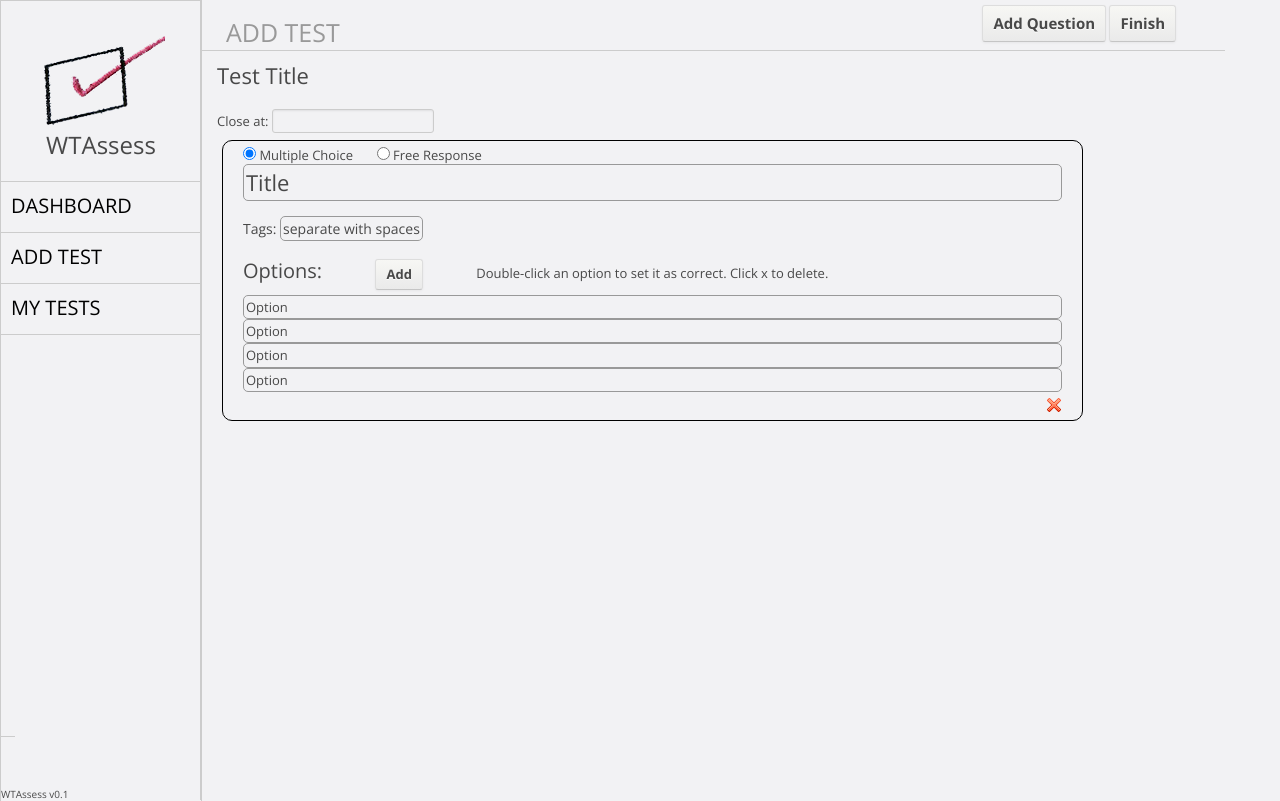
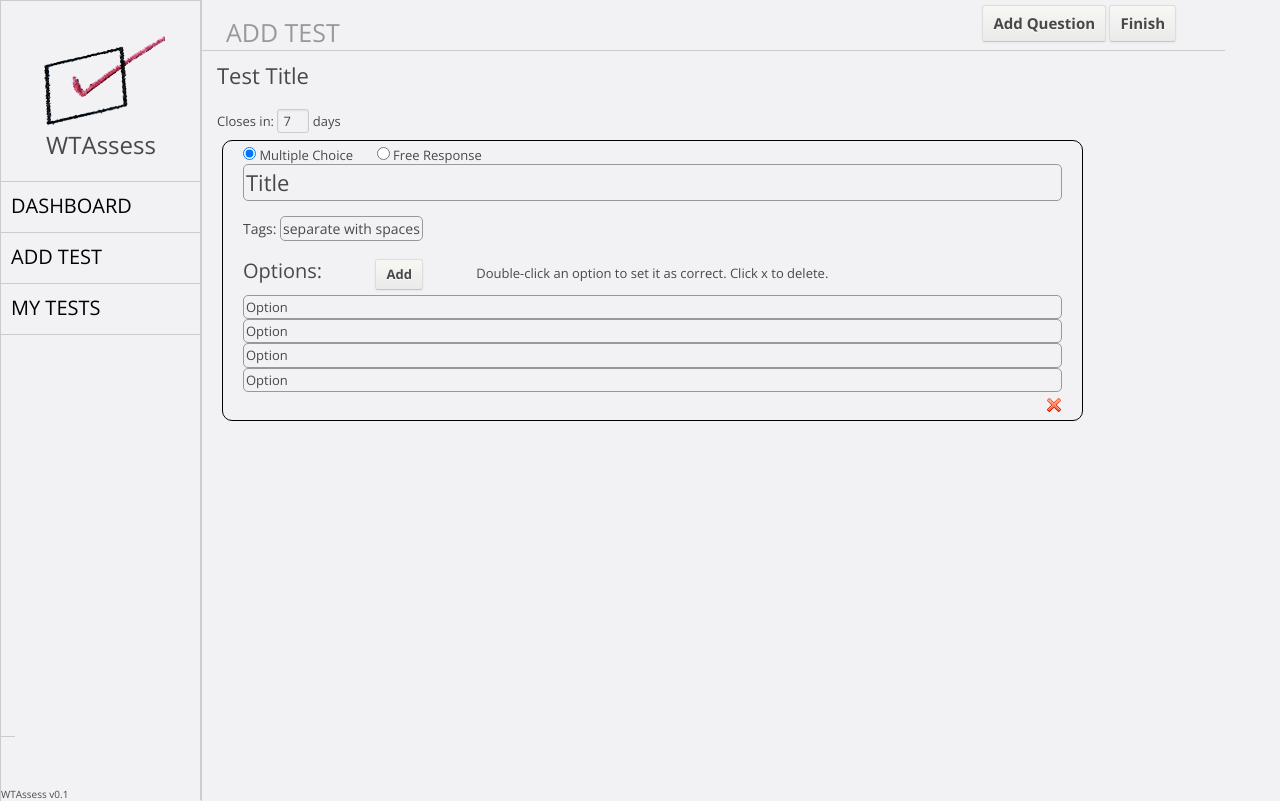
Before and after one commit to jwoglom/pilotdc, a Django app: template webassess/templates/quest/add.html in a window 1280 px wide. Shown: the top 801 px of the page. Run offline with Django 3.2, Linux system fonts and the light colour scheme; the template is opened without the code that fills it, so the values that code supplies are empty; parts of the project's set-up code (start-up, migrations or seed data) failed here and were passed over; some libraries are stand-ins or nearby versions.

Commit message:
what is in this commit i don't know

```diff
--- a/webassess/quest/models.py
+++ b/webassess/quest/models.py
@@ -33,7 +33,7 @@ class Test(models.Model):
             )
     creator = models.ForeignKey('users.Teacher', null=True, blank=True)
     enddate = models.DateTimeField('date of closing',
-                default=lambda: datetime.datetime.now() + datetime.timedelta(days=9999),
+                default=lambda: datetime.datetime.now() + datetime.timedelta(days=9001),
                 blank=True
             )
     questions = models.ManyToManyField(Question)
--- a/webassess/quest/views.py
+++ b/webassess/quest/views.py
@@ -7,9 +7,9 @@ import json
 from quest.models import Test
 from users.models import Teacher
 from django.utils import timezone
-from django.utils.dateparse import parse_datetime
 from IPython import embed
 import json
+import datetime
 import pytz
 
 @login_required
@@ -103,12 +103,12 @@ def add_view(request):
 def add_submit(request):
     if request.POST:
         data = request.POST.get('data')
-        enddate = request.POST.get('enddate')
+        enddate = int(request.POST.get('enddate'))
         jdat = json.loads(data)
         print enddate
         tobj = Test(
             creator=Teacher.objects.get(user=request.user),
-            enddate=pytz.timezone("America/New_York").localize(parse_datetime(enddate), is_dst=None)
+            enddate=datetime.date.today() + datetime.timedelta(days=enddate)
         )
         tobj.save()
         for opt in jdat.options:
--- a/webassess/static/css/questadd.css
+++ b/webassess/static/css/questadd.css
@@ -86,7 +86,7 @@
 input.enddate {
     background: transparent;
     padding: 2px 5px;
-    width: 150px;
+    width: 20px;
 }
 
 .testtitle {
--- a/webassess/static/js/questadd.js
+++ b/webassess/static/js/questadd.js
@@ -44,8 +44,6 @@ add = function() {
         $(this).parent().append("<div class='option' contenteditable=true ondblclick='this.remove()'><span></span>Option</div>");
     })
 
-
-    $("input.enddate").datetimepicker();
 }
 
 parse = function() {
@@ -78,7 +76,7 @@ parse = function() {
 
 send = function(data) {
     var enddate = $("input.enddate").val();
-    if(enddate == "") enddate = "01/01/3000 00:00";
+    if(enddate == "") enddate = "9001";
     var testtitle = $(".testtitle").html();
     $.post('/quest/add/submit/', {'data': JSON.stringify(data), 'testtitle': testtitle, 'enddate': enddate}, function() {
         location.href = '/dashboard';
--- a/webassess/templates/quest/add.html
+++ b/webassess/templates/quest/add.html
@@ -43,7 +43,7 @@
 </div>
 <div class='generic'>
 <div class='testtitle' contenteditable=true onclick="$(this).selectText();">Test Title</div><br />
-Close at: <input type="text" class="enddate" value="" /><br />
+Closes in: <input type="text" class="enddate" value="7" /> days<br />
 </div>
 <div class='questions'>
 </div>
--- a/webassess/webassess/settings.py
+++ b/webassess/webassess/settings.py
@@ -96,3 +96,5 @@ STATICFILES_DIRS = (
 )
 
 LOGIN_URL = '/login/'
+
+USE_TZ = True
```
